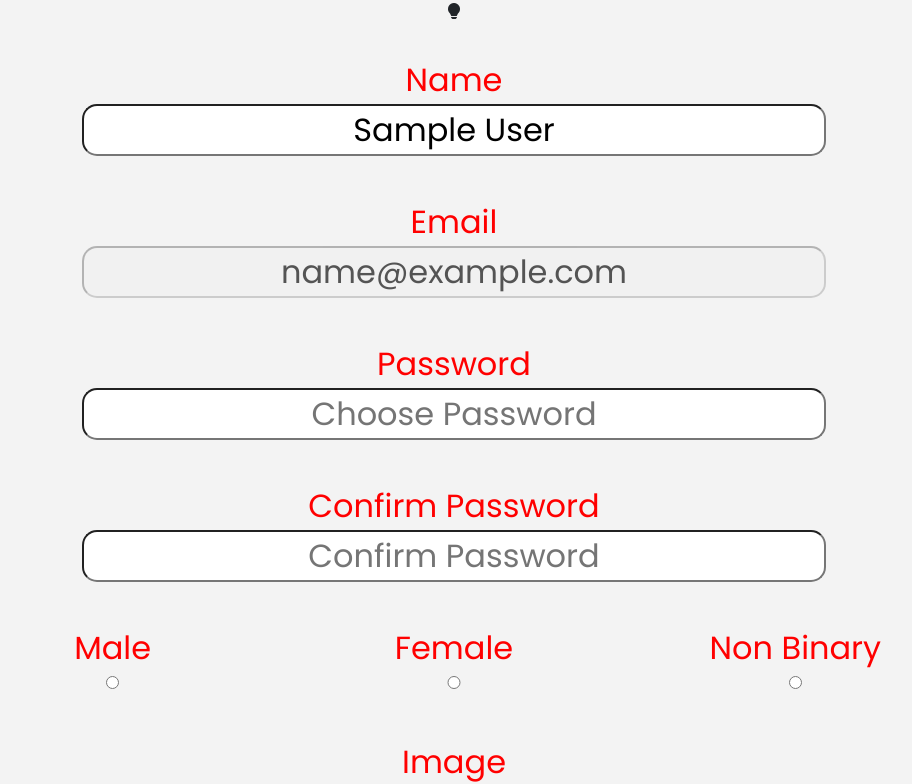
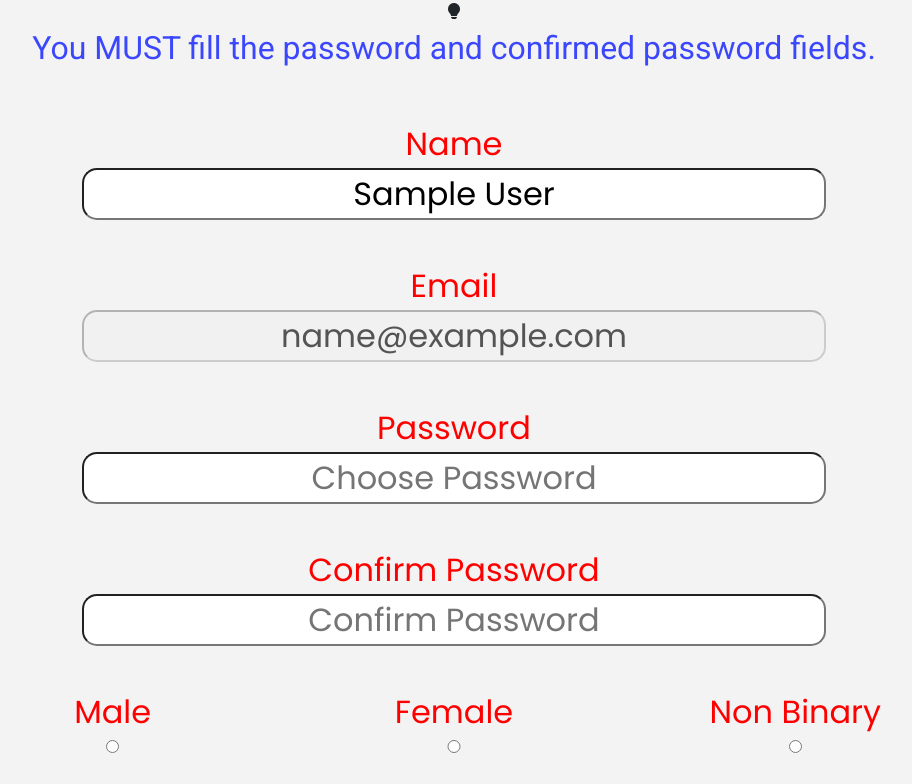
Before and after one commit to reemtamir/bardin-client, a React (Create React App) app: page /me/1 in a window 1280 px wide. Shown: the top 784 px of the page, without its empty margins (186-1098 px from the left). Built offline with nearby package versions, Linux system fonts and the light colour scheme; no server answers; sample sign-in values are in the browser's storage.

Commit message:
add note to editProfile page

```diff
--- a/src/components/Home.jsx
+++ b/src/components/Home.jsx
@@ -7,6 +7,7 @@ const Home = ({ img, linkLetsGoStr, linkToInfo }) => {
 
   return (
     <div className="container">
+      <h1 className="text-danger">Please read USER / ADMIN information </h1>
       <div className="btns-div">
         <div className="user-btns-div">
           <button type="submit" className="sign-in-btn">
--- a/src/components/MainRoom.jsx
+++ b/src/components/MainRoom.jsx
@@ -98,7 +98,7 @@ const MainRoom = () => {
         ) : (
           <div className="users">
             <ShowUsers
-              users={otherUsers.filter((user, index) => index % 3 !== 1)}
+              users={otherUsers.filter((user, index) => index % 2 === 0)}
               str={'bi bi-star'}
               blockFn={showAlert}
               fn={showAlert}
--- a/src/components/YourProfile.jsx
+++ b/src/components/YourProfile.jsx
@@ -8,7 +8,6 @@ import Input from './Input';
 import joi from 'joi';
 import { toast } from 'react-toastify';
 import { Link } from 'react-router-dom';
-
 
 const YourProfile = () => {
   const { activeUser, user, setActiveUser, authError, setAuthError } =
@@ -23,13 +22,7 @@ const YourProfile = () => {
     if (!activeUser) return;
     setActiveUser(activeUser);
 
-    const {
-      name,
-      email,
-      image,
-      gender,
-      password,
-    } = activeUser;
+    const { name, email, image, gender, password } = activeUser;
     form.setValues({
       name,
       email,
@@ -114,6 +107,13 @@ const YourProfile = () => {
   }, []);
   return (
     <>
+      <div className="info-div">
+        {' '}
+        <p className="info-h2">
+          You MUST fill the password and confirmed password fields.
+        </p>
+      </div>
+
       <form noValidate onSubmit={form.handleSubmit}>
         {authError && <p className="alert alert-danger">{authError}</p>}
         <div className="container">
```
